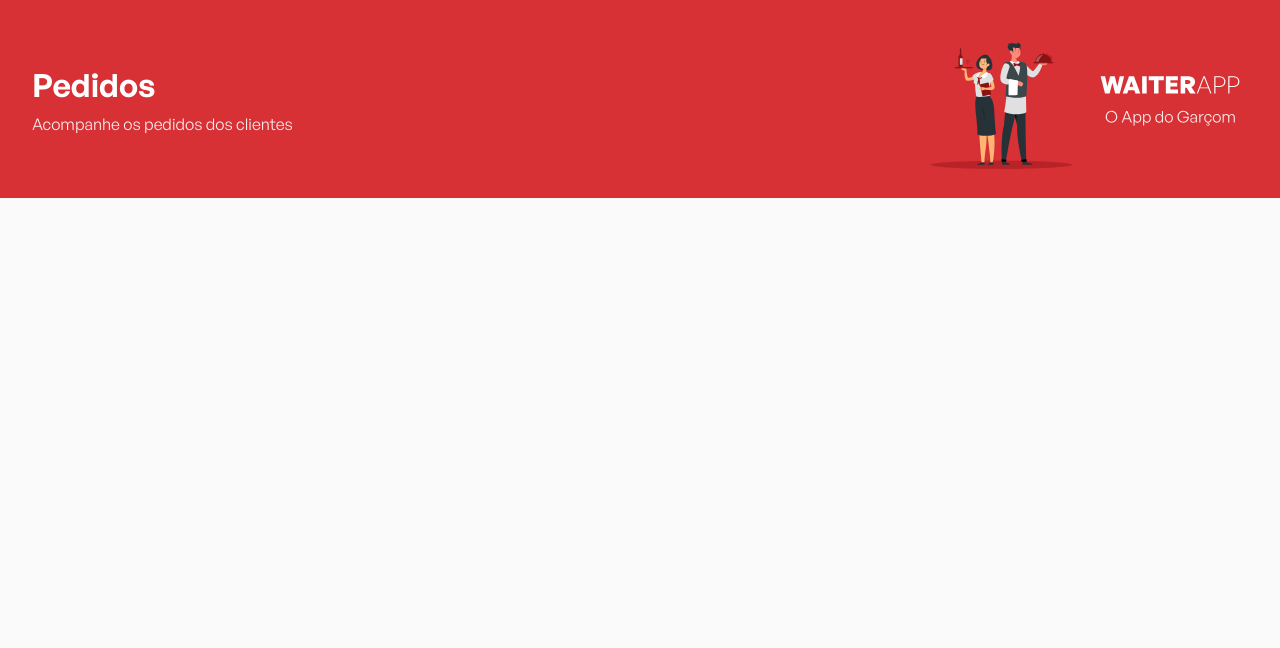
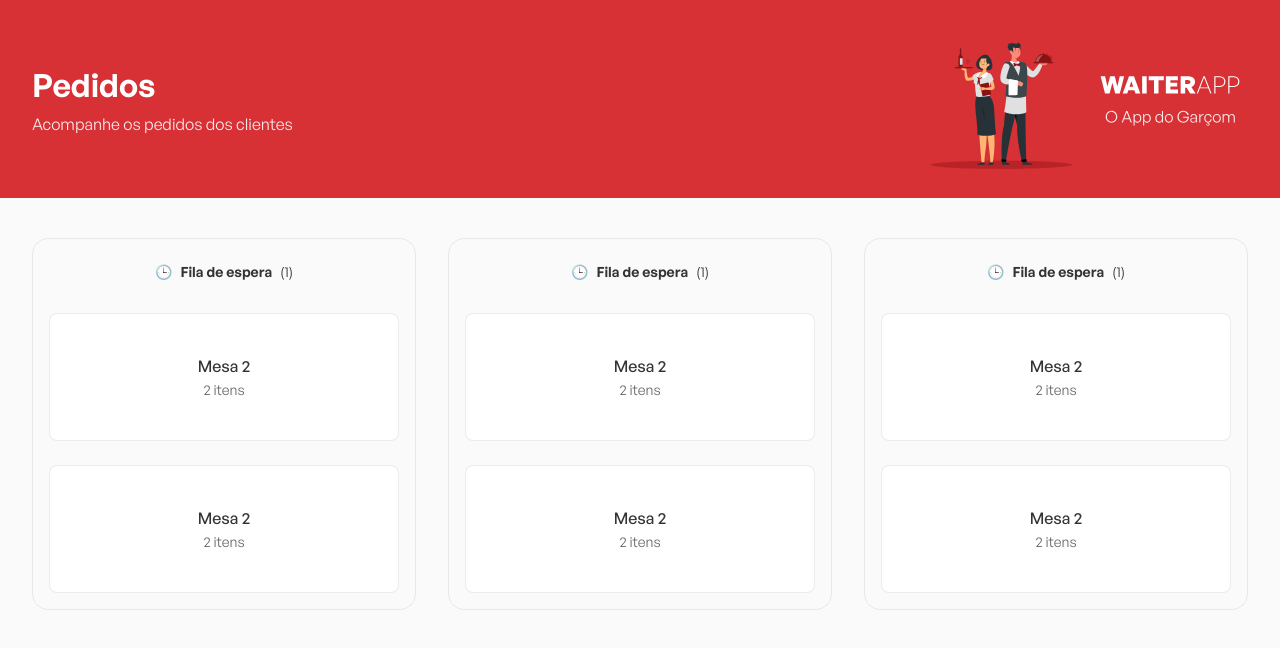
Before and after one commit to d0ugui/waiterapp, a React (Vite) app in the folder fe/: page / in a window 1280 px wide. Shown: the top 648 px of the page. Built offline with nearby package versions, Linux system fonts and the light colour scheme.

Commit message:
feat: creating orders component

```diff
--- a/fe/src/App.tsx
+++ b/fe/src/App.tsx
@@ -1,4 +1,6 @@
 import { Header } from './components/Header';
+import { Orders } from './components/Orders';
+
 import { GlobalStyles } from './styles/globalStyles';
 
 export function App() {
@@ -6,6 +8,7 @@
     <>
       <GlobalStyles />
       <Header />
+      <Orders />
     </>
   );
 }
--- /dev/null
+++ b/fe/src/components/Orders/index.tsx
@@ -0,0 +1,67 @@
+import { Container, Board, OrdersContainer } from './styles';
+
+export function Orders() {
+  return (
+    <Container>
+      <Board>
+        <header>
+          <span>🕒</span>
+          <strong>Fila de espera</strong>
+          <span>(1)</span>
+        </header>
+
+        <OrdersContainer>
+          <button type="button">
+            <strong>Mesa 2</strong>
+            <span>2 itens</span>
+          </button>
+
+          <button type="button">
+            <strong>Mesa 2</strong>
+            <span>2 itens</span>
+          </button>
+        </OrdersContainer>
+      </Board>
+
+      <Board>
+        <header>
+          <span>🕒</span>
+          <strong>Fila de espera</strong>
+          <span>(1)</span>
+        </header>
+
+        <OrdersContainer>
+          <button type="button">
+            <strong>Mesa 2</strong>
+            <span>2 itens</span>
+          </button>
+
+          <button type="button">
+            <strong>Mesa 2</strong>
+            <span>2 itens</span>
+          </button>
+        </OrdersContainer>
+      </Board>
+
+      <Board>
+        <header>
+          <span>🕒</span>
+          <strong>Fila de espera</strong>
+          <span>(1)</span>
+        </header>
+
+        <OrdersContainer>
+          <button type="button">
+            <strong>Mesa 2</strong>
+            <span>2 itens</span>
+          </button>
+
+          <button type="button">
+            <strong>Mesa 2</strong>
+            <span>2 itens</span>
+          </button>
+        </OrdersContainer>
+      </Board>
+    </Container>
+  );
+}
--- /dev/null
+++ b/fe/src/components/Orders/styles.ts
@@ -0,0 +1,62 @@
+import styled from 'styled-components';
+
+export const Container = styled.div`
+  width: 100%;
+  max-width: 1216px;
+  margin: 40px auto;
+  display: flex;
+  gap: 32px;
+`;
+
+export const Board = styled.div`
+  padding: 16px;
+  border: 1px solid rgba(204, 204, 204, 0.4);
+  border-radius: 16px;
+
+  display: flex;
+  flex-direction: column;
+  align-items: center;
+  flex: 1;
+
+  header {
+    padding: 8px;
+    font-size: 14px;
+    display: flex;
+    align-items: center;
+    gap: 8px;
+  }
+`;
+
+export const OrdersContainer = styled.div`
+  display: flex;
+  flex-direction: column;
+  width: 100%;
+  margin-top: 24px;
+
+  button {
+    background: #fff;
+    border: 1px solid rgba(204, 204, 204, 0.4);
+    height: 128px;
+    border-radius: 8px;
+    width: 100%;
+    display: flex;
+    flex-direction: column;
+    justify-content: center;
+    align-items: center;
+    gap: 4px;
+
+    strong {
+      font-weight: 500;
+    }
+
+    span {
+      font-size: 14px;
+      color: #666;
+    }
+
+    & + button {
+      margin-top: 24px;
+    }
+  }
+
+`;
```
